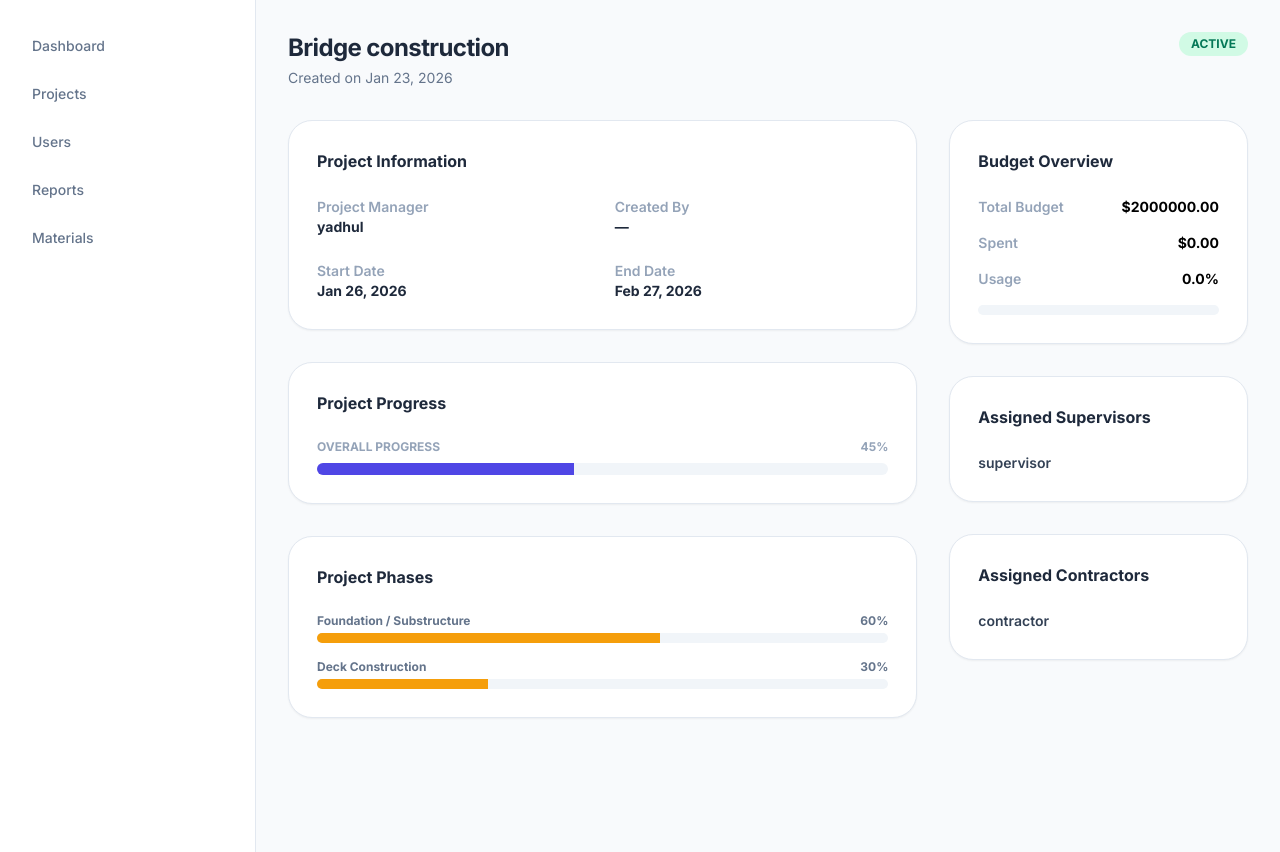
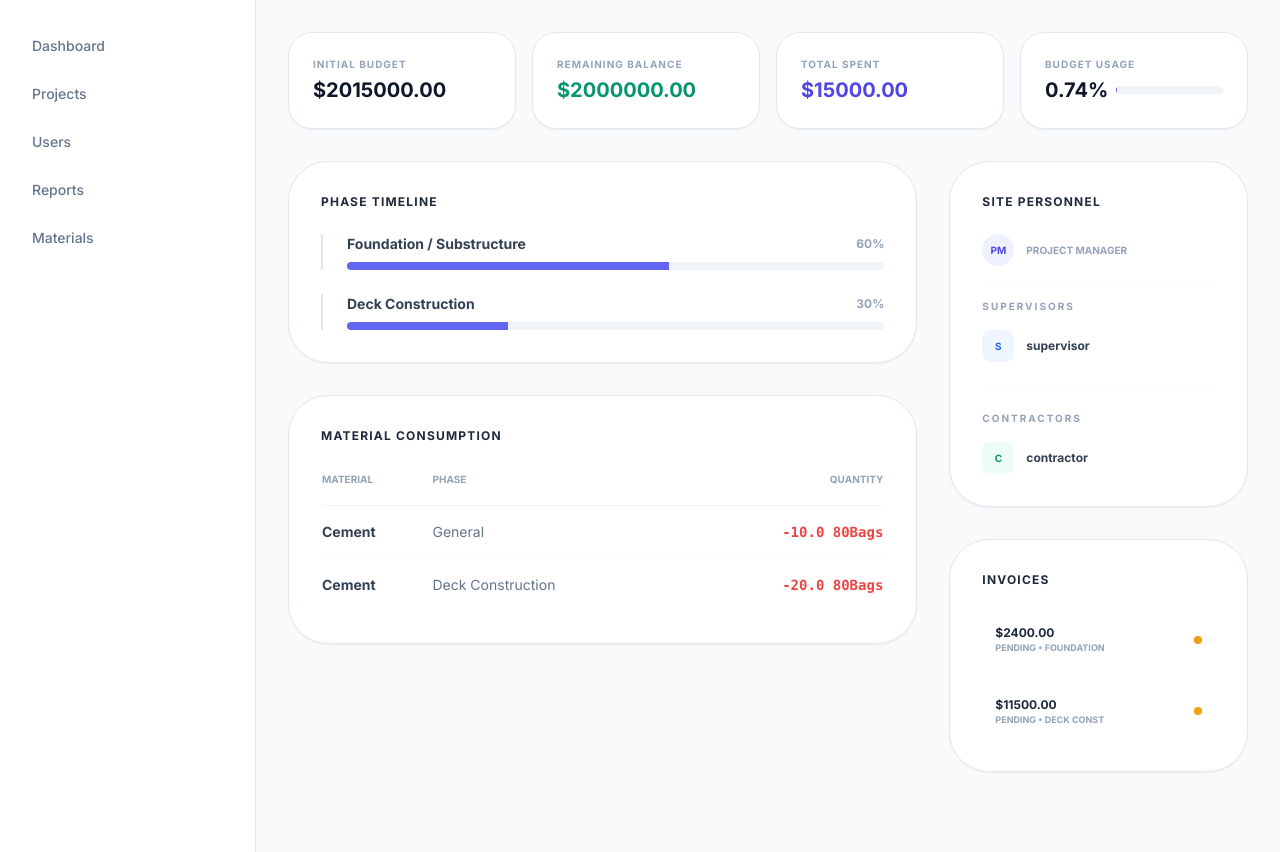
Before and after one commit to anandhupp73/CMS, a Django app: page /dashboard/admin-project-detail/1/ in a window 1280 px wide. Shown: the part 64-916 px from the top of the page. Run offline with Django 5.2, Linux system fonts and the light colour scheme; a user stored in the database is signed in; data comes from the database, SQL or seed files in the repository; both versions use the stored data as it was after the commit; data that the repository does not hold is empty; some libraries are stand-ins or nearby versions.

Commit message:
innovice

```diff
--- a/project/dashboard/templates/dashboard/admin/admin_proj_detail.html
+++ b/project/dashboard/templates/dashboard/admin/admin_proj_detail.html
@@ -1,180 +1,136 @@
 {% extends "dashboard/admin/dashboard.html" %}
-
 {% block title %}Project Details{% endblock %}
-
 {% block content %}
-
-<!-- HEADER -->
-<div class="mb-8 flex justify-between items-start">
-    <div>
-        <h2 class="text-2xl font-bold text-slate-800 tracking-tight">
-            {{ project.name }}
-        </h2>
-        <p class="text-sm text-slate-500 mt-1">
-            Created on {{ project.created_at|date:"M d, Y" }}
-        </p>
+<div class="space-y-8 pb-12">
+    <div class="grid grid-cols-1 md:grid-cols-4 gap-4">
+        <div class="bg-white p-6 rounded-3xl border border-slate-200 shadow-sm">
+            <p class="text-[10px] font-black text-slate-400 uppercase tracking-widest mb-1">Initial Budget</p>
+            <p class="text-xl font-black text-slate-900">${{ initial_budget|floatformat:2 }}</p>
         </div>
-
-    <span class="px-3 py-1 rounded-full text-xs font-bold uppercase
-        {% if project.is_active %}
-            bg-emerald-100 text-emerald-700
-        {% else %}
-            bg-slate-200 text-slate-600
-        {% endif %}
-    ">
-        {% if project.is_active %}Active{% else %}Inactive{% endif %}
-    </span>
+        <div class="bg-white p-6 rounded-3xl border border-slate-200 shadow-sm">
+            <p class="text-[10px] font-black text-slate-400 uppercase tracking-widest mb-1">Remaining Balance</p>
+            <p class="text-xl font-black text-emerald-600">${{ project.budget|floatformat:2 }}</p>
         </div>
-
-<!-- MAIN GRID -->
-<div class="grid grid-cols-1 xl:grid-cols-3 gap-8">
-
-    <!-- LEFT COLUMN -->
-    <div class="xl:col-span-2 space-y-8">
-
-        <!-- BASIC INFO -->
-        <div class="bg-white border border-slate-200 rounded-3xl p-7 shadow-sm">
-            <h4 class="font-bold text-slate-800 mb-6">Project Information</h4>
-
-            <div class="grid grid-cols-1 md:grid-cols-2 gap-6 text-sm">
-                <div>
-                    <p class="text-slate-400 font-semibold">Project Manager</p>
-                    <p class="font-bold text-slate-800">
-                        {{ project.manager.get_full_name|default:project.manager.username }}
-                    </p>
+        <div class="bg-white p-6 rounded-3xl border border-slate-200 shadow-sm">
+            <p class="text-[10px] font-black text-slate-400 uppercase tracking-widest mb-1">Total Spent</p>
+            <p class="text-xl font-black text-indigo-600">${{ spent_budget|floatformat:2 }}</p>
         </div>
-
-                <div>
-                    <p class="text-slate-400 font-semibold">Created By</p>
-                    <p class="font-bold text-slate-800">
-                        {{ project.created_by.get_full_name|default:"—" }}
-                    </p>
+        <div class="bg-white p-6 rounded-3xl border border-slate-200 shadow-sm">
+            <p class="text-[10px] font-black text-slate-400 uppercase tracking-widest mb-1">Budget Usage</p>
+            <div class="flex items-center gap-2">
+                <p class="text-xl font-black text-slate-900">{{ budget_percent }}%</p>
+                <div class="flex-1 h-2 bg-slate-100 rounded-full overflow-hidden">
+                    <div class="h-full {% if budget_percent > 90 %}bg-red-500{% else %}bg-indigo-500{% endif %}"
+                        style="width: {{ budget_percent }}%"></div>
                 </div>
-
-                <div>
-                    <p class="text-slate-400 font-semibold">Start Date</p>
-                    <p class="font-bold text-slate-800">
-                        {{ project.start_date|date:"M d, Y" }}
-                    </p>
-                </div>
-
-                <div>
-                    <p class="text-slate-400 font-semibold">End Date</p>
-                    <p class="font-bold text-slate-800">
-                        {{ project.end_date|date:"M d, Y" }}
-                    </p>
             </div>
         </div>
     </div>
 
-        <!-- PROGRESS -->
-        <div class="bg-white border border-slate-200 rounded-3xl p-7 shadow-sm">
-            <h4 class="font-bold text-slate-800 mb-6">Project Progress</h4>
+    <div class="grid grid-cols-1 xl:grid-cols-3 gap-8">
+        <div class="xl:col-span-2 space-y-8">
 
-            <div class="flex justify-between text-xs font-bold uppercase text-slate-400 mb-2">
-                <span>Overall Progress</span>
-                <span>{{ project.total_progress }}%</span>
+            <div class="bg-white border border-slate-200 rounded-[2.5rem] p-8 shadow-sm">
+                <h4 class="font-black text-slate-800 uppercase text-xs tracking-widest mb-6">Phase Timeline</h4>
+                <div class="space-y-6">
+                    {% for phase in project.phases.all %}
+                    <div class="relative pl-6 border-l-2 {% if phase.progress == 100 %}border-emerald-500{% else %}border-slate-200{% endif %}">
+                        <div class="flex justify-between items-center mb-2">
+                            <span class="text-sm font-bold text-slate-700">{{ phase.phase_name }}</span>
+                            <span class="text-xs font-black {% if phase.progress == 100 %}text-emerald-500{% else %}text-slate-400{% endif %}">{{ phase.progress }}%</span>
+                        </div>
+                        <div class="h-2 bg-slate-100 rounded-full overflow-hidden">
+                            <div class="h-full {% if phase.progress == 100 %}bg-emerald-500{% else %}bg-indigo-500{% endif %}" style="width: {{ phase.progress }}%"></div>
+                        </div>
+                    </div>
+                    {% endfor %}
+                </div>
             </div>
 
-            <div class="h-3 bg-slate-100 rounded-full overflow-hidden">
-                <div class="h-full bg-indigo-600"
-                     style="width: {{ project.total_progress }}%">
+            <div class="bg-white border border-slate-200 rounded-[2.5rem] p-8 shadow-sm overflow-hidden">
+                <h4 class="font-black text-slate-800 uppercase text-xs tracking-widest mb-6">Material Consumption</h4>
+                <table class="w-full text-left text-sm">
+                    <thead>
+                        <tr class="text-[10px] text-slate-400 uppercase font-black border-b border-slate-100">
+                            <th class="pb-4">Material</th>
+                            <th class="pb-4">Phase</th>
+                            <th class="pb-4 text-right">Quantity</th>
+                        </tr>
+                    </thead>
+                    <tbody class="divide-y divide-slate-50">
+                        {% for usage in material_usage %}
+                        <tr class="hover:bg-slate-50 transition">
+                            <td class="py-4 font-bold text-slate-700">{{ usage.material.name }}</td>
+                            <td class="py-4 text-slate-500">{{ usage.phase.phase_name|default:"General" }}</td>
+                            <td class="py-4 text-right font-mono text-red-500 font-bold">-{{ usage.quantity_used }} {{ usage.material.unit }}</td>
+                        </tr>
+                        {% endfor %}
+                    </tbody>
+                </table>
+            </div>
+        </div>
+
+        <div class="space-y-8">
+            <div class="bg-white border border-slate-200 rounded-[2.5rem] p-8 shadow-sm">
+                <h4 class="font-black text-slate-800 uppercase text-xs tracking-widest mb-6">Site Personnel</h4>
+                <div class="space-y-4">
+                    <div class="flex items-center gap-3">
+                        <div class="w-8 h-8 bg-indigo-50 text-indigo-600 rounded-full flex items-center justify-center text-[10px] font-black">PM</div>
+                        <div>
+                            <p class="text-xs font-black text-slate-800">{{ project.manager.get_full_name }}</p>
+                            <p class="text-[10px] text-slate-400 font-bold uppercase">Project Manager</p>
+                        </div>
+                    </div>
+                    <hr class="border-slate-50">
+                    <div class="space-y-6">
+                        <div>
+                            <p class="text-[10px] font-black text-slate-400 uppercase tracking-[0.2em] mb-4">Supervisors</p>
+                            <div class="space-y-3">
+                                {% for ps in project.projectsupervisor_set.all %}
+                                <div class="flex items-center gap-3">
+                                    <div class="w-8 h-8 bg-blue-50 text-blue-600 rounded-lg flex items-center justify-center text-[10px] font-black">S</div>
+                                    <p class="text-xs font-bold text-slate-700">{{ ps.supervisor.get_full_name|default:ps.supervisor.username }}</p>
+                                </div>
+                                {% empty %}
+                                <p class="text-xs text-slate-400 italic pl-1">No supervisors assigned</p>
+                                {% endfor %}
+                            </div>
+                        </div>
+
+                        <hr class="border-slate-50">
+
+                        <div>
+                            <p class="text-[10px] font-black text-slate-400 uppercase tracking-[0.2em] mb-4">Contractors</p>
+                            <div class="space-y-3">
+                                {% for pc in project.projectcontractor_set.all %}
+                                <div class="flex items-center gap-3">
+                                    <div class="w-8 h-8 bg-emerald-50 text-emerald-600 rounded-lg flex items-center justify-center text-[10px] font-black">C</div>
+                                    <p class="text-xs font-bold text-slate-700">{{ pc.contractor.get_full_name|default:pc.contractor.username }}</p>
+                                </div>
+                                {% empty %}
+                                <p class="text-xs text-slate-400 italic pl-1">No contractors assigned</p>
+                                {% endfor %}
+                            </div>
+                        </div>
                     </div>
                 </div>
             </div>
 
-        <!-- PHASES -->
-        <div class="bg-white border border-slate-200 rounded-3xl p-7 shadow-sm">
-            <h4 class="font-bold text-slate-800 mb-6">Project Phases</h4>
-
+            <div class="bg-white border border-slate-200 rounded-[2.5rem] p-8 shadow-sm">
+                <h4 class="font-black text-slate-800 uppercase text-xs tracking-widest mb-6">Invoices</h4>
                 <div class="space-y-4">
-                {% for phase in project.phases.all %}
+                    {% for inv in invoices %}
+                    <div class="flex justify-between items-center p-3 rounded-2xl hover:bg-slate-50 transition border border-transparent hover:border-slate-100">
                         <div>
-                    <div class="flex justify-between text-xs font-bold text-slate-500 mb-1">
-                        <span>{{ phase.phase_name }}</span>
-                        <span>{{ phase.progress }}%</span>
+                            <p class="text-xs font-bold text-slate-800">${{ inv.amount }}</p>
+                            <p class="text-[9px] text-slate-400 font-bold uppercase">{{ inv.status }} • {{ inv.phase.phase_name|slice:":10" }}</p>
                         </div>
-                    <div class="h-2.5 bg-slate-100 rounded-full overflow-hidden">
-                        <div class="h-full
-                            {% if phase.progress == 100 %}
-                                bg-emerald-500
-                            {% elif phase.progress > 0 %}
-                                bg-amber-500
-                            {% else %}
-                                bg-slate-400
-                            {% endif %}"
-                        style="width: {{ phase.progress }}%">
+                        <span class="w-2 h-2 rounded-full {% if inv.status == 'PAID' %}bg-emerald-500{% elif inv.status == 'APPROVED' %}bg-blue-500{% else %}bg-amber-500{% endif %}"></span>
+                    </div>
+                    {% endfor %}
                 </div>
             </div>
         </div>
-                {% empty %}
-                <p class="text-sm text-slate-400">No phases added.</p>
-                {% endfor %}
     </div>
 </div>
-
-    </div>
-
-    <!-- RIGHT COLUMN -->
-    <div class="space-y-8">
-
-        <!-- BUDGET -->
-        <div class="bg-white border border-slate-200 rounded-3xl p-7 shadow-sm">
-            <h4 class="font-bold text-slate-800 mb-6">Budget Overview</h4>
-
-            <div class="space-y-4 text-sm">
-                <div class="flex justify-between">
-                    <span class="text-slate-400 font-semibold">Total Budget</span>
-                    <span class="font-bold">${{ project.budget|floatformat:2 }}</span>
-                </div>
-
-                <div class="flex justify-between">
-                    <span class="text-slate-400 font-semibold">Spent</span>
-                    <span class="font-bold">${{ spent_budget|floatformat:2 }}</span>
-                </div>
-
-                <div class="flex justify-between">
-                    <span class="text-slate-400 font-semibold">Usage</span>
-                    <span class="font-bold">{{ budget_percent }}%</span>
-                </div>
-
-                <div class="h-2.5 bg-slate-100 rounded-full overflow-hidden">
-                    <div class="h-full bg-emerald-600" style="width: {{ budget_percent }}%"></div>
-                </div>
-            </div>
-        </div>
-
-        <!-- SUPERVISORS -->
-        <div class="bg-white border border-slate-200 rounded-3xl p-7 shadow-sm">
-            <h4 class="font-bold text-slate-800 mb-6">Assigned Supervisors</h4>
-
-            <ul class="space-y-2 text-sm">
-                {% for ps in project.projectsupervisor_set.all %}
-                <li class="font-semibold text-slate-700">
-                    {{ ps.supervisor.get_full_name|default:ps.supervisor.username }}
-                </li>
-                {% empty %}
-                <li class="text-slate-400">No supervisors assigned.</li>
-                {% endfor %}
-            </ul>
-        </div>
-
-        <!-- CONTRACTORS -->
-        <div class="bg-white border border-slate-200 rounded-3xl p-7 shadow-sm">
-            <h4 class="font-bold text-slate-800 mb-6">Assigned Contractors</h4>
-
-            <ul class="space-y-2 text-sm">
-                {% for pc in project.projectcontractor_set.all %}
-                <li class="font-semibold text-slate-700">
-                    {{ pc.contractor.get_full_name|default:pc.contractor.username }}
-                </li>
-                {% empty %}
-                <li class="text-slate-400">No contractors assigned.</li>
-                {% endfor %}
-            </ul>
-        </div>
-
-    </div>
-</div>
-
 {% endblock %}
--- a/project/dashboard/views.py
+++ b/project/dashboard/views.py
@@ -4,9 +4,12 @@ from django.contrib.auth import logout, get_user_model
 from django.contrib import messages
 from .forms import AdminUserCreateForm
 from construction.models import *
-from django.db.models import Sum
+from django.db.models import Sum, F, ExpressionWrapper, DecimalField
 from decimal import Decimal
 from contractors.models import *
+from materials.models import *
+from finance.models import *
+from decimal import Decimal
 
 User = get_user_model()
 
@@ -106,25 +109,49 @@ def user_create(request):
 
 
 
+from decimal import Decimal
+from django.db.models import Sum, F, ExpressionWrapper, DecimalField
+from materials.models import MaterialUsage
+from finance.models import Payment
+
 @login_required
 @user_passes_test(is_admin)
 def admin_view_projects(request):
-    projects = Project.objects.prefetch_related('phases')
+    projects = Project.objects.prefetch_related('phases').order_by('-created_at')
 
     for project in projects:
-        # Progress
+        # 1. Physical Progress
         project.progress_percent = project.total_progress
 
-        # ✅ Dummy spent budget (Decimal-safe)
-        if project.budget:
-            project.spent_budget = project.budget * Decimal('0.70')
-            project.budget_percent = round(
-                (project.spent_budget / project.budget) * Decimal('100'),
-                2
+        # 2. Actual Cash Paid (via Finance App)
+        total_paid_cash = Payment.objects.filter(
+            invoice__project=project
+        ).aggregate(total=Sum('paid_amount'))['total'] or Decimal('0.00')
+
+        # 3. Material Value Consumed (via Materials App)
+        total_material_cost = MaterialUsage.objects.filter(
+            project=project
+        ).aggregate(
+            total=Sum(
+                ExpressionWrapper(
+                    F('quantity_used') * F('material__cost_per_unit'),
+                    output_field=DecimalField(max_digits=12, decimal_places=2)
+                )
             )
+        )['total'] or Decimal('0.00')
+
+        # 4. Final Financial Calculations
+        project.spent_budget = total_paid_cash + total_material_cost
+
+        # Initial Budget = Current Remaining + Spent
+        initial_total = project.budget + project.spent_budget
+
+        if initial_total > 0:
+            project.budget_percent = round((project.spent_budget / initial_total) * 100, 2)
+            project.initial_total = initial_total # To show the total on the card
         else:
-            project.spent_budget = Decimal('0')
             project.budget_percent = 0
+            project.initial_total = 0
 
     return render(
         request,
@@ -132,28 +159,46 @@ def admin_view_projects(request):
         {"projects": projects}
     )
 
-
 @login_required
 @user_passes_test(is_admin)
 def admin_project_detail(request, project_id):
-    # Get project or 404
-    project = get_object_or_404(Project, pk=project_id)
+    project = get_object_or_404(Project.objects.prefetch_related(
+        'phases', 'projectsupervisor_set__supervisor', 'projectcontractor_set__contractor'
+    ), pk=project_id)
 
-    # Calculate total spent budget from related invoices
-    spent_budget = Invoice.objects.filter(
-        project=project,
-        status__in=['APPROVED', 'PAID']
-    ).aggregate(total=models.Sum('amount'))['total'] or 0
+    # 1. Material Value (Consumed Resources)
+    total_material_cost = MaterialUsage.objects.filter(project=project).aggregate(
+        total=Sum(ExpressionWrapper(
+            F('quantity_used') * F('material__cost_per_unit'),
+            output_field=DecimalField(max_digits=12, decimal_places=2)
+        ))
+    )['total'] or Decimal('0.00')
 
-    # Calculate budget usage percent
-    if project.budget:
-        budget_percent = round(float(spent_budget) / float(project.budget) * 100, 2)
-    else:
-        budget_percent = 0
+    # 2. Total Paid Invoices (Actual Cash Outflow)
+    # Using Payment model to get verified amounts paid by Accountant
+    total_paid_cash = Payment.objects.filter(invoice__project=project).aggregate(
+        total=Sum('paid_amount')
+    )['total'] or Decimal('0.00')
+
+    # 3. Total Spent Calculation
+    spent_budget = total_material_cost + total_paid_cash
+
+    # 4. Initial Budget (Since current budget is reducing, we calculate the start point)
+    initial_budget = project.budget + spent_budget
+
+    # 5. Budget Calculation for Progress Bar
+    budget_percent = 0
+    if initial_budget > 0:
+        budget_percent = round((float(spent_budget) / float(initial_budget)) * 100, 2)
 
     context = {
         'project': project,
         'spent_budget': spent_budget,
         'budget_percent': budget_percent,
+        'initial_budget': initial_budget, # Add this to context
+        'total_material_cost': total_material_cost,
+        'total_paid_cash': total_paid_cash,
+        'invoices': Invoice.objects.filter(project=project).select_related('contractor', 'phase'),
+        'material_usage': MaterialUsage.objects.filter(project=project).select_related('material', 'phase'),
     }
     return render(request, 'dashboard/admin/admin_proj_detail.html', context)
```
Also changed, not shown: project/contractors/templates/contractors/submit_invoice.html (+41 -20 lines), project/contractors/views.py (+58 -17 lines), project/dashboard/templates/dashboard/admin/admin_view_projects.html (+6 -3 lines), project/finance/views.py (+36 -11 lines), project/labour/models.py (+12 -2 lines), project/labour/templates/labour/project_attendance.html (+23 -3 lines), project/labour/views.py (+12 -5 lines), project/materials/models.py (+11 -2 lines), project/materials/templates/materials/project_usage.html (+25 -7 lines), project/materials/views.py (+17 -5 lines), project/db.sqlite3, project/labour/migrations/0002_attendance_phase.py (added), project/materials/migrations/0003_materialusage_phase.py (added). Lines whose indentation alone changed are shown as unchanged.
